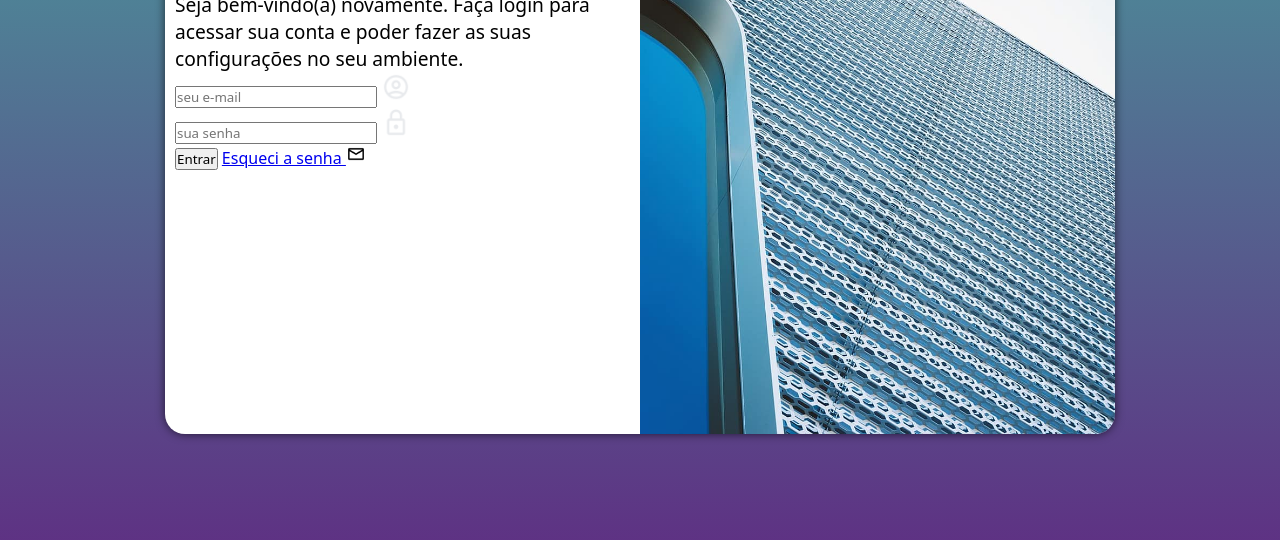
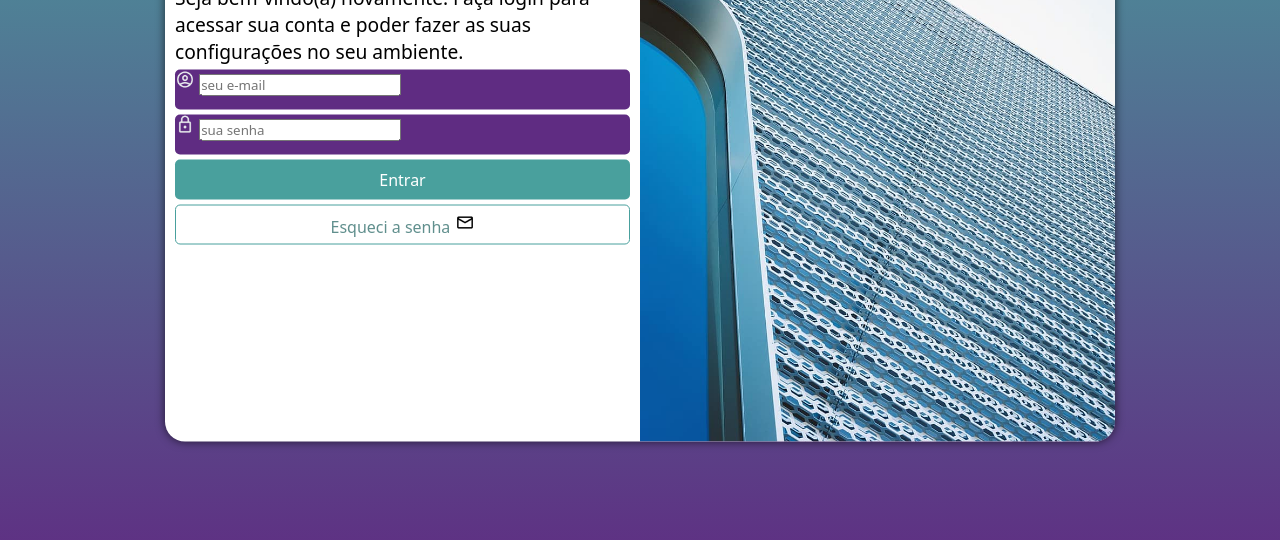
Before and after one commit to BryanBit/Projeto-Login, a plain HTML site: page index.html in a window 1280 px wide. Shown: the part 216-756 px from the top of the page. Drawn offline with Linux system fonts and the light colour scheme.

Commit message:
Feitas estilizações do formulário.

```diff
--- a/estilos/style.css
+++ b/estilos/style.css
@@ -30,7 +30,7 @@ main {
     overflow: hidden;
     background-color: white;
     width: 250px;
-    height: 500px;
+    height: 515px;
     border-radius: 20px;
     box-shadow: 0px 0px 10px rgba(0, 0, 0, 0.645);
     transition: width 0.3s, height .3s;
@@ -53,9 +53,51 @@ main {
 #formulario p {
     font-size: 0.8em;
 }
-label img {
-    width: 30px;
+.campo {
+    background-color: #5f2c82;
+    display: block;
+    width: 100%;
+    height: 40px;
+    border-radius: 5px;
+    margin: 5px 0px;
 }
-a img {
+.campo label {
+    display: none;
+}
+#entrar {
+    display: block;
+    font-size: 1em;
+    width: 100%;
+    height: 40px;
+    background-color: #49a09d;
+    color: white;
+    border: none;
+    border-radius: 5px;
+    cursor: pointer;
+}
+#entrar:hover {
+    background-color: #49a09db4;
+}
+.botao {
+    display: block;
+    text-align: center;
+    font-size: 1em;
+    width: 100%;
+    height: 40px;
+    padding-top: 7px;
+    margin-top: 5px;
+    background-color: white;
+    border: 1px solid #49a09d;
+    color: #3b7573cf;
+    border-radius: 5px;
+    text-decoration: none;
+}
+.botao:hover {
+    background-color: #6cd3cf;
+}
+img {
     width: 20px;
 }
+#cadeado {
+    font-size: 2.8em;
+}
--- a/index.html
+++ b/index.html
@@ -18,16 +18,18 @@
                 <p>Seja bem-vindo(a) novamente. Faça login para acessar sua conta e poder fazer as suas configurações no seu ambiente.</p>
                 <form action="login.php" method="post" autocomplete="on">
                     <div class="campo">
+                        <img src="img/icons/usuario-icon.png" alt="Icone de usuario">
                         <input type="email" name="login" id="ilogin" placeholder="seu e-mail" autocomplete="email" maxlength="30" required>
-                        <label for="ilogin"><img src="img/icons/usuario-icon.png" alt="Icone de usuario"></label>
+                        <label for="ilogin">Login</label>
                     </div>
                     <div class="campo">
+                        <img src="img/icons/cadeado-icon.png" alt="Icone de cadeado">
                         <input type="password" name="senha" id="isenha" placeholder="sua senha" autocomplete="current-password" maxlength="20" minlength="6" required>
-                        <label for="isenha"><img src="img/icons/cadeado-icon.png" alt="Icone de cadeado"></label>
+                        <label for="isenha">Senha</label>
                     </div>
-                    <input type="submit" value="Entrar">
-                    <a href="esqueci.html">
-                        Esqueci a senha <img src="img/icons/mail-icon.png" alt="Icone de email">
+                    <input type="submit" value="Entrar" id="entrar">
+                    <a href="esqueci.html" class="botao">
+                        Esqueci a senha <img src="img/icons/mail-icon.png" alt="Icone de email" id="cadeado">
                     </a>
                 </form>
             </div>
```
